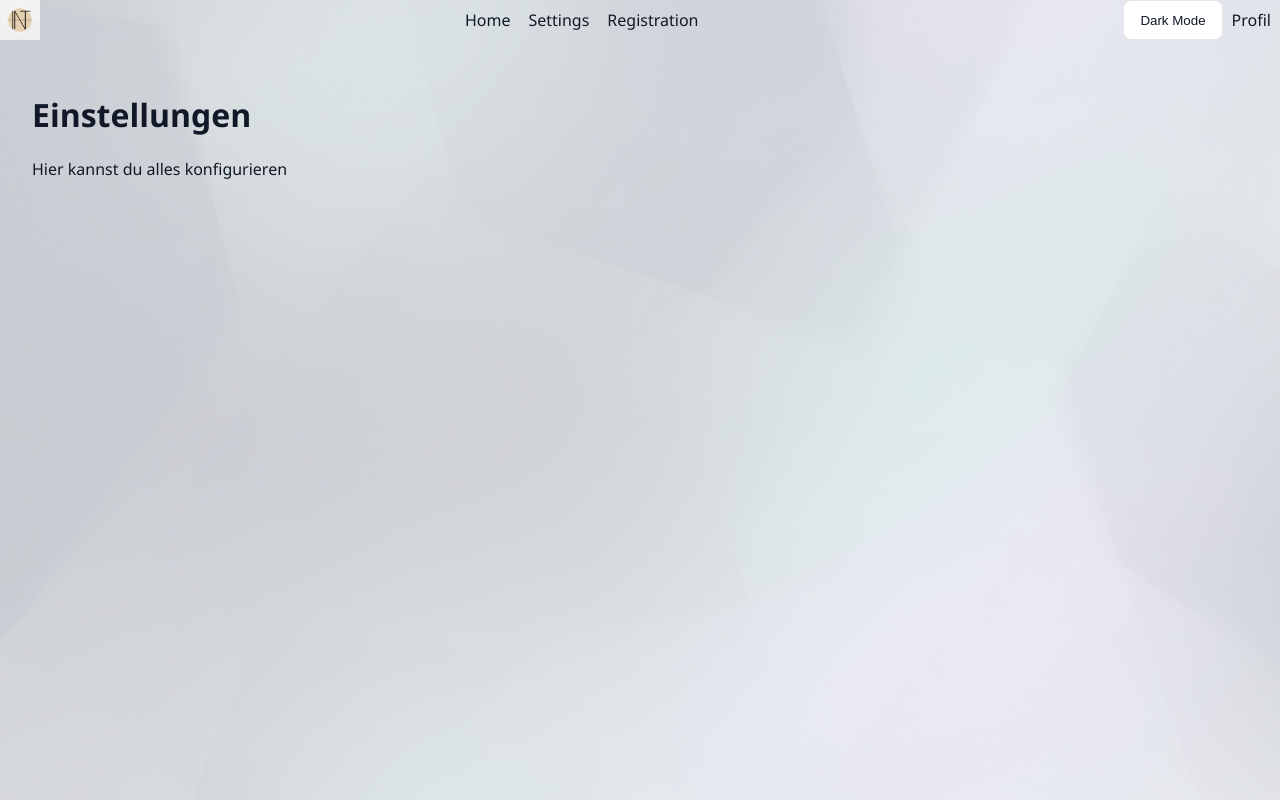
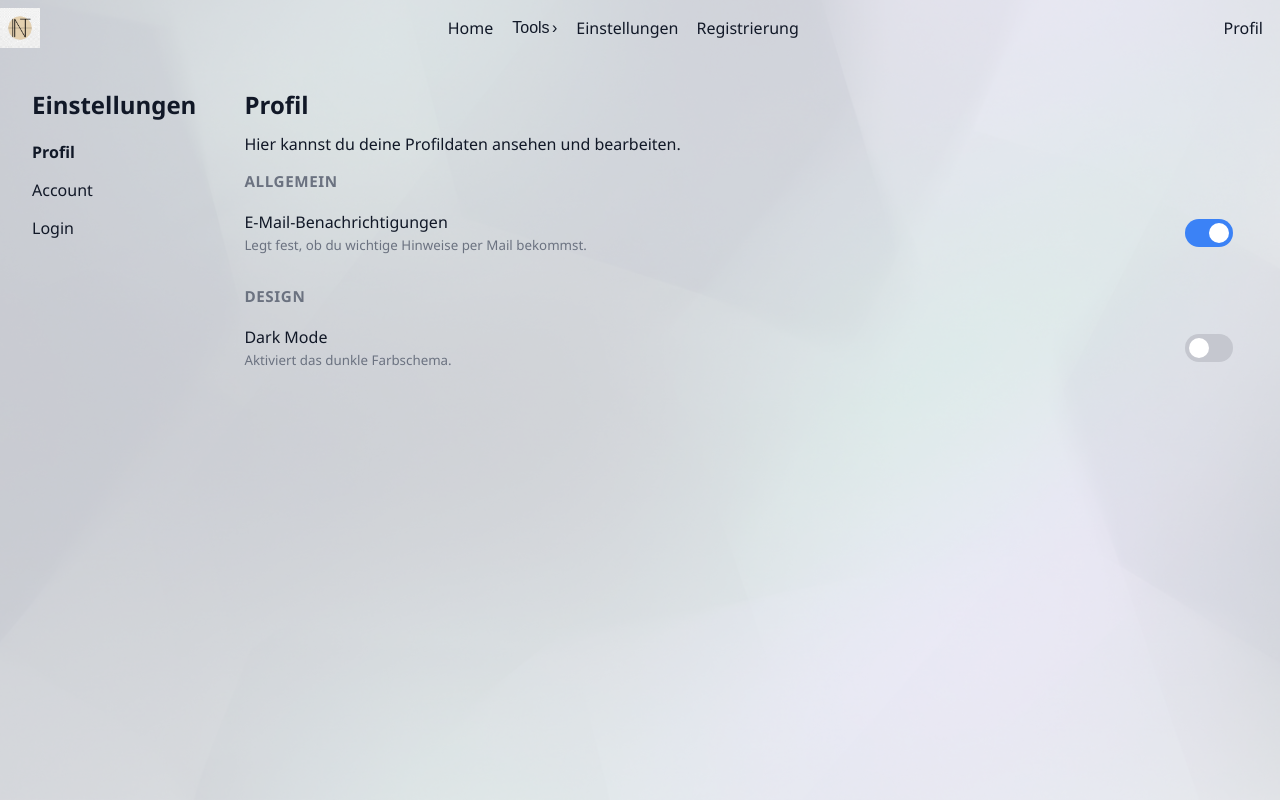
Before and after one commit to Nitoh/playground, a Vue app in the folder apps/basics/: page /settings in a window 1280 px wide. Built offline with nearby package versions, Linux system fonts and the light colour scheme.

Commit message:
SettingsView groups

```diff
--- a/apps/basics/src/App.vue
+++ b/apps/basics/src/App.vue
@@ -1,6 +1,5 @@
 <script setup>
 import Menu from './components/menu/Menu.vue';
-
 </script>
 
 <template>
--- a/apps/basics/src/components/menu/Menu.vue
+++ b/apps/basics/src/components/menu/Menu.vue
@@ -6,17 +6,27 @@
 
     <nav>
       <ul>
-        <li v-for="link in navLinks" :key="link.path">
-          <router-link :to="link.path">{{ link.name }}</router-link>
-        </li>
+        <template v-for="(link, idx) in navLinks" :key="link.path">
+          <li v-if="!link.isDropdown" class="nav-item">
+            <router-link :to="link.path">{{ link.name }}</router-link>
+          </li>
+          <li v-else class="dropdown-container">
+            <button class="dropdown-btn">
+              {{ link.name }}
+              <span class="arrow">›</span>
+            </button>
+            <ul class="dropdown-menu">
+              <li v-for="tool in toolsItems" :key="tool.name">
+                <router-link :to="tool.path">{{ tool.name }}</router-link>
+              </li>
+            </ul>
+          </li>
+        </template>
       </ul>
     </nav>
 
     <nav class="menu">
       <ul>
-        <button @click="toggleTheme" class="theme-btn">
-          {{ isDark ? 'Light Mode' : 'Dark Mode' }}
-        </button>
         <!-- <DropdownMenu ref="myDropdown">
           <button class="theme-btn">Settings ⚙️</button>
           <template #trigger>
@@ -45,8 +55,15 @@ import logo from '@/assets/logo-transparent.png'
 const myDropdown = ref(null)
 const navLinks = [
   { name: 'Home', path: '/' },
-  { name: 'Settings', path: '/settings' },
-  { name: 'Registration', path: '/registration' }
+  { name: 'Tools', path: '#', isDropdown: true },
+  { name: 'Einstellungen', path: '/settings' },
+  { name: 'Registrierung', path: '/registration' }
+]
+
+const toolsItems = [
+  { name: 'Tool 1', path: '/tools/1' },
+  { name: 'Tool 2', path: '/tools/2' },
+  { name: 'Tool 3', path: '/tools/3' }
 ]
 
 const doSomething = () => {
@@ -55,17 +72,6 @@ const doSomething = () => {
 }
 
 const isDark = ref(false)
-
-const toggleTheme = () => {
-  isDark.value = !isDark.value
-  const theme = isDark.value ? 'dark' : 'light'
-
-  // Wir setzen das Attribut direkt am HTML-Tag
-  document.documentElement.setAttribute('data-theme', theme)
-
-  // Optional: In LocalStorage speichern, damit es beim Refresh bleibt
-  localStorage.setItem('user-theme', theme)
-}
 
 onMounted(() => {
   // Beim Laden prüfen, ob der User eine Präferenz gespeichert hat
@@ -99,6 +105,7 @@ onMounted(() => {
   display: flex;
   justify-content: center;
   align-items: center;
+  padding: 0.5rem;
 }
 
 .app-logo {
@@ -155,4 +162,86 @@ li a {
 .dropdown-list li:hover {
   background: var(--hover-color, #f0f0f0);
 }
+
+.dropdown-container {
+  position: relative;
+  display: flex;
+  align-items: center;
+}
+
+.dropdown-btn {
+  padding: 0;
+  margin: 0;
+  list-style: none;
+  border-radius: 8px;
+  border: 1px solid transparent;
+  background: transparent;
+  color: var(--text-main);
+  cursor: pointer;
+  display: flex;
+  align-items: center;
+  gap: 0.15rem;
+  transition: all 0.2s ease;
+  font-size: inherit;
+  font-weight: inherit;
+  line-height: 1;
+}
+
+.dropdown-btn:hover {
+  background: var(--bg-surface);
+  border-color: var(--border-color);
+}
+
+.arrow {
+  display: inline-block;
+  font-size: 1em;
+  transition: transform 0.2s ease;
+}
+
+.dropdown-container:hover .arrow {
+  transform: rotate(90deg);
+}
+
+.dropdown-menu {
+  position: absolute;
+  top: 100%;
+  left: 0;
+  right: 0;
+  min-width: 150px;
+  background: var(--bg-surface);
+  border: 1px solid var(--border-color);
+  border-radius: 8px;
+  list-style: none;
+  margin: 0;
+  padding: 0.5rem 0;
+  opacity: 0;
+  visibility: hidden;
+  transform: translateY(-8px);
+  transition: opacity 0.2s ease, visibility 0.2s ease, transform 0.2s ease;
+  z-index: 100;
+  box-shadow: 0 4px 12px rgba(0, 0, 0, 0.1);
+}
+
+.dropdown-container:hover .dropdown-menu {
+  opacity: 1;
+  visibility: visible;
+  transform: translateY(0);
+}
+
+.dropdown-menu li {
+  padding: 0;
+  margin: 0;
+  border-radius: 0;
+  border: none;
+}
+
+.dropdown-menu li a {
+  display: block;
+  padding: 0.5rem 1rem;
+  transition: background 0.15s ease;
+}
+
+.dropdown-menu li a:hover {
+  background: var(--menu-bg-hover);
+}
 </style>
--- /dev/null
+++ b/apps/basics/src/components/settings/Profile.vue
@@ -0,0 +1,177 @@
+<template>
+    <h2>Profil</h2>
+    <p>Hier kannst du deine Profildaten ansehen und bearbeiten.</p>
+
+    <section v-for="group in profileSettingGroups" :key="group.key" class="settings-group">
+        <h3 class="group-title">{{ group.title }}</h3>
+
+        <ul class="settings-list">
+            <li v-for="item in group.items" :key="item.key" class="settings-item">
+                <div class="item-text">
+                    <span class="item-label">{{ item.label }}</span>
+                    <small v-if="item.description" class="item-description">{{ item.description }}</small>
+                </div>
+
+                <label v-if="item.type === 'toggle'" class="switch" :for="item.key">
+                    <input :id="item.key" type="checkbox" :checked="getToggleValue(item.key)"
+                        @change="onToggleChange(item.key, $event.target.checked)">
+                    <span class="slider" aria-hidden="true"></span>
+                </label>
+            </li>
+        </ul>
+    </section>
+</template>
+
+<script setup>
+import DesignUtils from '@/utils/DesignUtils'
+import { onMounted, reactive } from 'vue'
+
+const profileSettingGroups = [
+    {
+        key: 'general',
+        title: 'Allgemein',
+        items: [
+            {
+                key: 'emailNotifications',
+                label: 'E-Mail-Benachrichtigungen',
+                description: 'Legt fest, ob du wichtige Hinweise per Mail bekommst.',
+                type: 'toggle'
+            }
+        ]
+    },
+    {
+        key: 'design',
+        title: 'Design',
+        items: [
+            {
+                key: 'darkMode',
+                label: 'Dark Mode',
+                description: 'Aktiviert das dunkle Farbschema.',
+                type: 'toggle'
+            }
+        ]
+    }
+    // Weitere Gruppen kannst du hier als Objekte ergänzen.
+]
+
+const toggleState = reactive({
+    darkMode: false,
+    emailNotifications: true
+})
+
+const applyTheme = (isDark) => {
+    DesignUtils.setTheme(isDark)
+}
+
+const getToggleValue = (key) => {
+    return Boolean(toggleState[key])
+}
+
+const onToggleChange = (key, checked) => {
+    toggleState[key] = checked
+
+    if (key === 'darkMode') {
+        applyTheme(checked)
+    }
+}
+
+onMounted(() => {
+    const isDark = DesignUtils.getSavedTheme()
+
+    toggleState.darkMode = isDark
+    applyTheme(isDark)
+})
+
+
+</script>
+
+<style scoped>
+.settings-list {
+    list-style: none;
+    padding: 0;
+    margin: 0;
+}
+
+.settings-group {
+    margin: 0 0 1.25rem 0;
+}
+
+.group-title {
+    margin: 0;
+    padding: 0 0 0.5rem 0;
+    font-size: 0.95rem;
+    font-weight: 700;
+    color: var(--text-muted);
+    text-transform: uppercase;
+    letter-spacing: 0.04em;
+}
+
+.settings-item {
+    display: flex;
+    align-items: center;
+    justify-content: space-between;
+    gap: 1rem;
+    padding: 0.75rem 0;
+}
+
+.item-text {
+    display: flex;
+    flex-direction: column;
+    gap: 0.2rem;
+}
+
+.item-label {
+    font-weight: 500;
+}
+
+.item-description {
+    color: var(--text-muted);
+}
+
+.switch {
+    position: relative;
+    display: inline-block;
+    width: 48px;
+    height: 28px;
+}
+
+.switch input {
+    opacity: 0;
+    width: 0;
+    height: 0;
+}
+
+.slider {
+    position: absolute;
+    cursor: pointer;
+    inset: 0;
+    background-color: #c5c7cf;
+    border-radius: 999px;
+    transition: background-color 0.2s ease;
+}
+
+.slider::before {
+    content: '';
+    position: absolute;
+    height: 20px;
+    width: 20px;
+    left: 4px;
+    top: 4px;
+    border-radius: 50%;
+    background-color: #ffffff;
+    transition: transform 0.2s ease;
+}
+
+.switch input:checked+.slider {
+    background-color: var(--accent);
+}
+
+.switch input:checked+.slider::before {
+    transform: translateX(20px);
+}
+
+.switch input:focus-visible+.slider {
+    outline: 2px solid var(--accent);
+    outline-offset: 2px;
+}
+</style>
--- /dev/null
+++ b/apps/basics/src/utils/DesignUtils.js
@@ -0,0 +1,19 @@
+export default class DesignUtils {
+    static setTheme(isDark) {
+        const theme = isDark ? 'dark' : 'light'
+        document.documentElement.setAttribute('data-theme', theme)
+        localStorage.setItem('user-theme', theme)
+        return theme
+    }
+
+    static toggleTheme(currentIsDark) {
+        const nextIsDark = !Boolean(currentIsDark)
+        DesignUtils.setTheme(nextIsDark)
+        return nextIsDark
+    }
+
+    static getSavedTheme() {
+        const savedTheme = localStorage.getItem('user-theme')
+        return savedTheme === 'dark'
+    }
+}
--- a/apps/basics/src/views/SettingsView.vue
+++ b/apps/basics/src/views/SettingsView.vue
@@ -1,6 +1,105 @@
 <template>
     <div class="container">
-        <h1>Einstellungen</h1>
-        <p>Hier kannst du alles konfigurieren</p>
+
+        <div class="menu">
+            <h2>Einstellungen</h2>
+            <ul>
+                <li v-for="setting in settings" :key="setting.value" :class="{ active: activeView === setting.value }"
+                    @click="activeView = setting.value">
+                    {{ setting.name }}
+                </li>
+            </ul>
+        </div>
+
+        <div class="content">
+            <section v-if="activeView === 'profil'">
+                <Profile />
+            </section>
+
+            <section v-else-if="activeView === 'account'">
+                <h2>Account</h2>
+                <p>Hier verwaltest du sicherheitsrelevante Kontoeinstellungen.</p>
+            </section>
+
+            <section v-else>
+                <h2>Login</h2>
+                <p>Hier findest du deine Login-Optionen und Zugangseinstellungen.</p>
+            </section>
+        </div>
     </div>
 </template>
+
+<script setup>
+import Profile from '@/components/settings/Profile.vue';
+import { ref } from 'vue'
+
+const settings = ref([
+    { name: 'Profil', value: 'profil' },
+    { name: 'Account', value: 'account' },
+    { name: 'Login', value: 'login' }
+])
+
+const activeView = ref('profil')
+
+</script>
+
+<style scoped>
+.container {
+    display: flex;
+    gap: 2rem;
+    overflow: hidden;
+    margin: 0;
+    padding: 0;
+    align-items: flex-start;
+}
+
+.menu {
+    flex-grow: 0;
+    margin: 0;
+    padding: 0 1rem 0 0;
+}
+
+.content {
+    flex-grow: 1;
+}
+
+.content section {
+    margin: 0;
+    padding: 0;
+}
+
+ul {
+    display: flex;
+    flex-direction: column;
+    padding: 0;
+    margin: 0;
+    align-items: flex-start;
+}
+
+li {
+    padding: 0.5rem 0rem;
+    border-radius: 4px;
+    cursor: pointer;
+    list-style: none;
+    text-align: left;
+    width: 100%;
+}
+
+li.active {
+    font-weight: 600;
+}
+
+.menu h2 {
+    margin: 0;
+    padding: 0 0 0.75rem 0;
+}
+
+.content :deep(h2) {
+    margin: 0;
+    padding: 0 0 0.75rem 0;
+}
+
+.content :deep(p) {
+    margin-top: 0;
+}
+</style>
```
